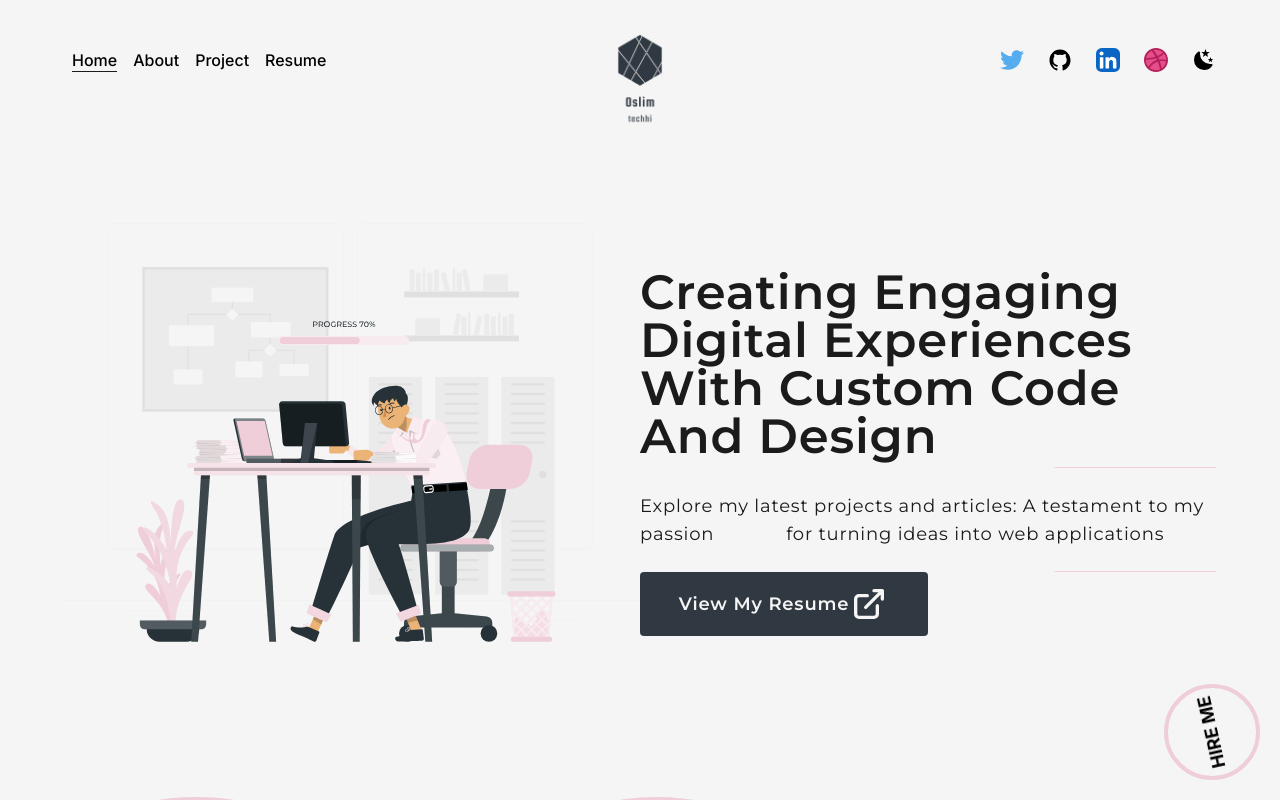
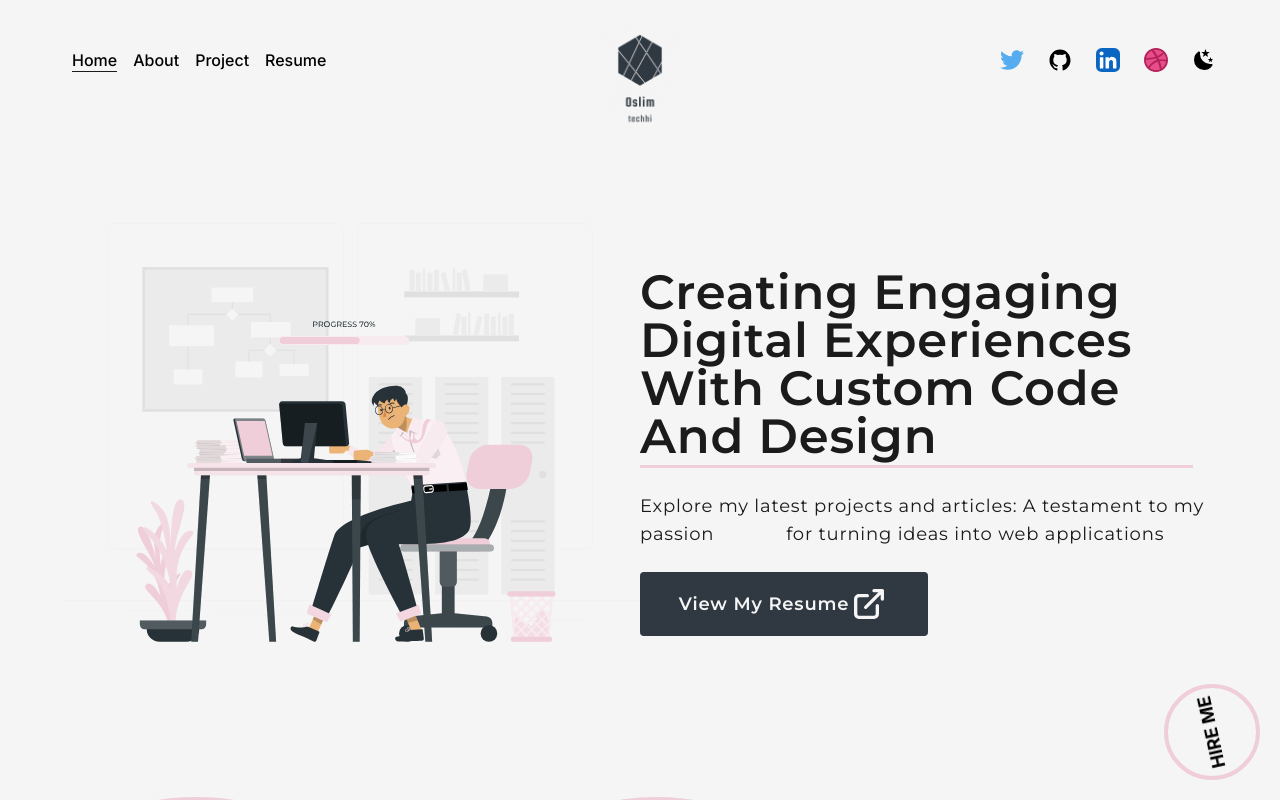
Before and after one commit to oslim4321/Oslim-portfolio, a Next.js app: page / in a window 1280 px wide. Shown: the top 800 px of the page. Built offline with nearby package versions, Linux system fonts and the light colour scheme.

Commit message:
working 25

```diff
--- a/src/app/about/page.js
+++ b/src/app/about/page.js
@@ -9,17 +9,17 @@ const page = () => {
     <div className=" bg-[#f5f5f5]">
       <div className="">
         <div className="">
+          {" "}
           <AnimatedText
             text="Unleashing Creativity!"
             className="my-10 !font-bold !text-8xl"
           />
-
           <AboutHeroPage />
           <Capability />
         </div>
         {/* skkills */}
         <Skills />
-        <div className="bg-[#efced9]">
+        <div className="bg-[#efced9 twoBgColor">
           <AboutPage />
         </div>
       </div>
--- a/src/app/globals.css
+++ b/src/app/globals.css
@@ -17,3 +17,8 @@
 body {
   overflow-x: hidden;
 }
+
+.twoBgColor {
+  background: linear-gradient(to right, #f5f5f5 50%, white 50%);
+  /* height: 100vh; */
+}
--- a/src/app/page.js
+++ b/src/app/page.js
@@ -12,7 +12,7 @@ export default function Home() {
     <main
       className={`${montserrat.className} bg-light w-full min-h-screen tracking-wider`}
     >
-      <div className="bg-[#f5f5f5] pt-10">
+      <div className="b pt-10">
         <HeroPage />
         <TipsAboutMe />
       </div>
--- a/src/components/AnimatedText.js
+++ b/src/components/AnimatedText.js
@@ -5,14 +5,14 @@ import { motion } from "framer-motion";
 const UnderlineAnimation = () => {
   return (
     <motion.div
-      className="absolute bottom-0 left-0 w-full h-[1px] bg-[#efced9]"
-      initial={{ x: "-100%" }}
-      animate={{ x: "100%" }}
+      className="absolute bottom-0 left-0 w-full h-[3px] bg-[#efced9]"
+      initial={{ width: 0 }}
+      animate={{ width: "100%" }}
       transition={{
         repeat: Infinity,
-        repeatType: "mirror",
+        repeatType: "reverse",
         duration: 2,
-        ease: "linear",
+        ease: "easeInOut",
       }}
     />
   );
@@ -32,7 +32,7 @@ export const singleWord = {
   },
 };
 
-const AnimatedText = ({ text, className = "" }) => {
+const AnimatedText = ({ text, className = "", undeline = false }) => {
   // const sectionRef = useRef(null);
   // const controls = useAnimation();
 
@@ -91,7 +91,7 @@ const AnimatedText = ({ text, className = "" }) => {
           </motion.span>
         ))}
       </motion.h1>
-      <UnderlineAnimation />
+      {undeline && <UnderlineAnimation />}
     </div>
   );
 };
--- a/src/components/Experience.js
+++ b/src/components/Experience.js
@@ -3,8 +3,10 @@ import { motion } from "framer-motion";
 
 const Experience = () => {
   return (
-    <section className="py-10">
-      <h2 className="text-3xl font-bold mb-6">Experience</h2>
+    <section className=" py-10">
+      <h2 className=" font-bold text-8xl my-32 text-light w-full text-center ">
+        Experience
+      </h2>
       <div className="grid grid-cols-1 md:grid-cols-2 gap-8">
         <motion.div
           className="p-6 bg-white rounded shadow-md"
@@ -23,58 +25,60 @@ const Experience = () => {
   );
 };
 
+const Education = () => {
+  const educationData = [
+    {
+      id: 1,
+      title: "Education",
+      year: 2021,
+      institution: "Gateway Polytechnic, Ogun State, Nigeria",
+      degree: "Diploma: Mass Communication",
+      description:
+        "As a recent graduate of Gateway Polytechnic with a diploma in Mass Communication, I am a highly motivated and detail-oriented individual with a passion for learning and applying new knowledge. Throughout my studies, I developed strong skills in written and verbal communication, critical thinking, and problem-solving, which I have successfully applied in various academic projects and internships. I have also honed my ability to work collaboratively with diverse teams and individuals, and to adapt to changing situations and deadlines. As I embark on the next phase of my academic and professional journey, I am excited to leverage my skills and experience to pursue new opportunities and make a positive impact in my field.",
+    },
+    {
+      id: 2,
+      title: "Education",
+      year: 2022,
+      institution: "SQI College of ICT, Ibadan.",
+      degree: "Software Engineering",
+      description:
+        "As a current software engineering student at SQI College of ICT, I am a dedicated and detail-oriented individual with a strong interest in software development and emerging technologies. Through my coursework and projects, I have gained a solid foundation in programming languages, software design, and development methodologies, as well as experience working in collaborative team environments. I am eager to continue building my skills and knowledge in software engineering and to apply them to real-world challenges and opportunities.",
+    },
+  ];
+
+  return (
+    <section className="py-10 flex justify-center items-center flex-col">
+      <h2 className=" font-bold text-8xl my-32 text-light w-full text-center ">
+        Education
+      </h2>
+      {educationData.map((edu) => (
+        <div key={edu.id} className="my-5">
+          <div className="grid grid-cols-12 gap-8">
+            <motion.div
+              className="p-6 bg-white rounded shadow-md col-span-12 md:col-span-6"
+              whileHover={{ scale: 1.05 }}
+              whileTap={{ scale: 0.95 }}
+            >
+              <h3 className="text-xl font-semibold mb-2">{edu.institution}</h3>
+              <p className="text-gray-600">
+                {edu.degree} | {edu.year}
+              </p>
+              <p className="text-gray-800 mt-4">{edu.description}</p>
+            </motion.div>
+          </div>
+        </div>
+      ))}
+    </section>
+  );
+};
 // const Education = () => {
-//   const educationData = [
-//     {
-//       id: 1,
-//       title: "Education",
-//       year: 2021,
-//       institution: "Gateway Polytechnic, Ogun State, Nigeria",
-//       degree: "Diploma: Mass Communication",
-//       description:
-//         "As a recent graduate of Gateway Polytechnic with a diploma in Mass Communication, I am a highly motivated and detail-oriented individual with a passion for learning and applying new knowledge. Throughout my studies, I developed strong skills in written and verbal communication, critical thinking, and problem-solving, which I have successfully applied in various academic projects and internships. I have also honed my ability to work collaboratively with diverse teams and individuals, and to adapt to changing situations and deadlines. As I embark on the next phase of my academic and professional journey, I am excited to leverage my skills and experience to pursue new opportunities and make a positive impact in my field.",
-//     },
-//     {
-//       id: 2,
-//       title: "Education",
-//       year: 2022,
-//       institution: "SQI College of ICT, Ibadan.",
-//       degree: "Software Engineering",
-//       description:
-//         "As a current software engineering student at SQI College of ICT, I am a dedicated and detail-oriented individual with a strong interest in software development and emerging technologies. Through my coursework and projects, I have gained a solid foundation in programming languages, software design, and development methodologies, as well as experience working in collaborative team environments. I am eager to continue building my skills and knowledge in software engineering and to apply them to real-world challenges and opportunities.",
-//     },
-//   ];
-
-//   return (
-//     <section className="py-10 flex justify-center items-center flex-col">
-//       <h2 className="text-3xl font-bold mb-6">Education</h2>
-//       {educationData.map((edu) => (
-//         <div key={edu.id} className="my-5">
-//           <div className="grid grid-cols-12 gap-8">
-//             <motion.div
-//               className="p-6 bg-white rounded shadow-md col-span-12 md:col-span-6"
-//               whileHover={{ scale: 1.05 }}
-//               whileTap={{ scale: 0.95 }}
-//             >
-//               <h3 className="text-xl font-semibold mb-2">{edu.institution}</h3>
-//               <p className="text-gray-600">
-//                 {edu.degree} | {edu.year}
-//               </p>
-//               <p className="text-gray-800 mt-4">{edu.description}</p>
-//             </motion.div>
-//           </div>
-//         </div>
-//       ))}
-//     </section>
-//   );
+//   return <div>ijfjf</div>;
 // };
-const Education = () => {
-  return <div>ijfjf</div>;
-};
 
 const AboutPage = () => {
   return (
-    <div className="flex justify-center items-center flex-co">
+    <div>
       <Experience />
       <Education />
     </div>
--- a/src/components/HeroPage.js
+++ b/src/components/HeroPage.js
@@ -23,7 +23,8 @@ const HeroPage = () => {
             text={
               "Creating Engaging Digital Experiences with Custom Code and Design"
             }
-            className="!text-5xl !text-left font-bold capitalize"
+            className={"!text-5xl !text-left font-bold capitalize"}
+            undeline={true}
           />
 
           {/* small text */}
--- a/src/components/Skills.js
+++ b/src/components/Skills.js
@@ -16,10 +16,8 @@ const Skill = ({ name, x, y }) => (
 );
 const Skills = () => {
   return (
-    <div>
-      <h2 className="cont font-bold text-8xl mt-64 w-full text-center my-2">
-        Skills
-      </h2>
+    <div className="cont">
+      <h2 className=" font-bold text-8xl my-32 w-full text-center ">Skills</h2>
       <div className="w-full h-screen relative flex items-center justify-center rounded-full bg-circular">
         <motion.div
           className="flex items-center justify-center rounded-full font-semibold bg-dark text-light p-8  cursor-pointer"
```
